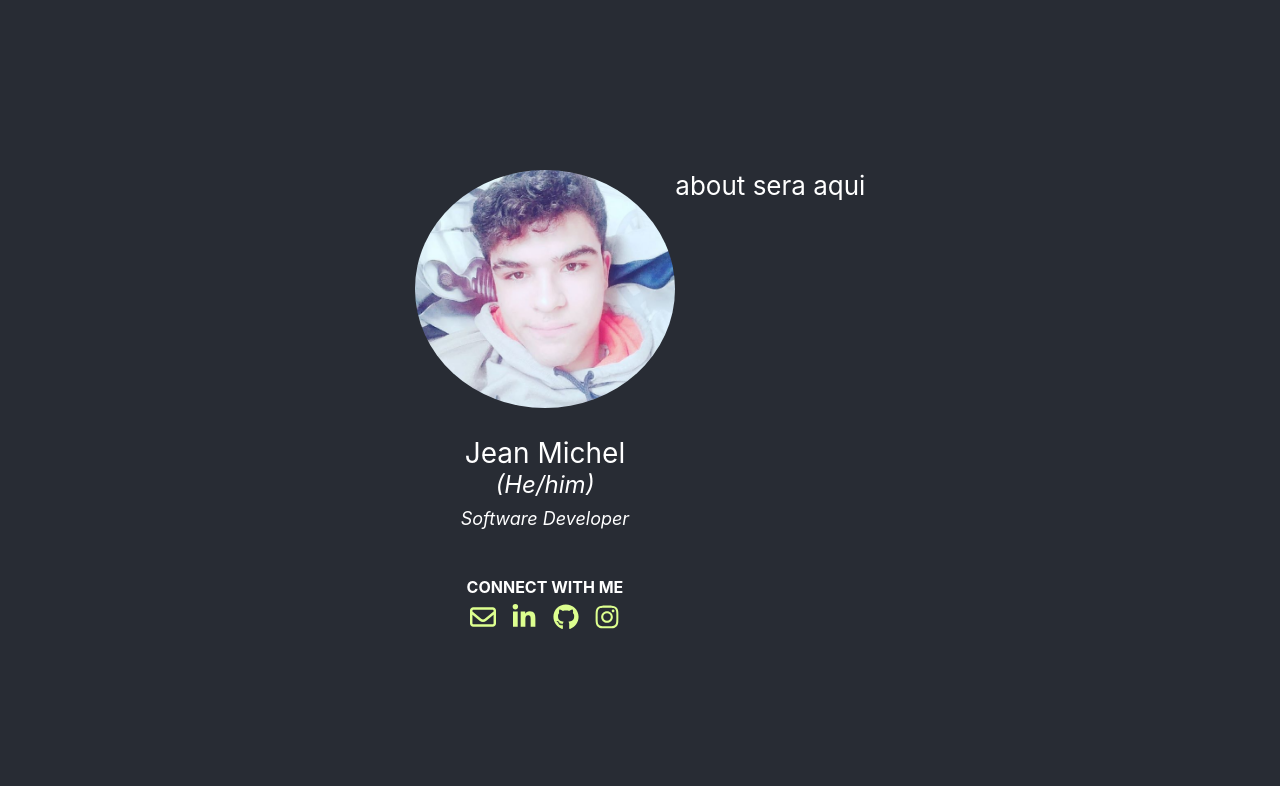
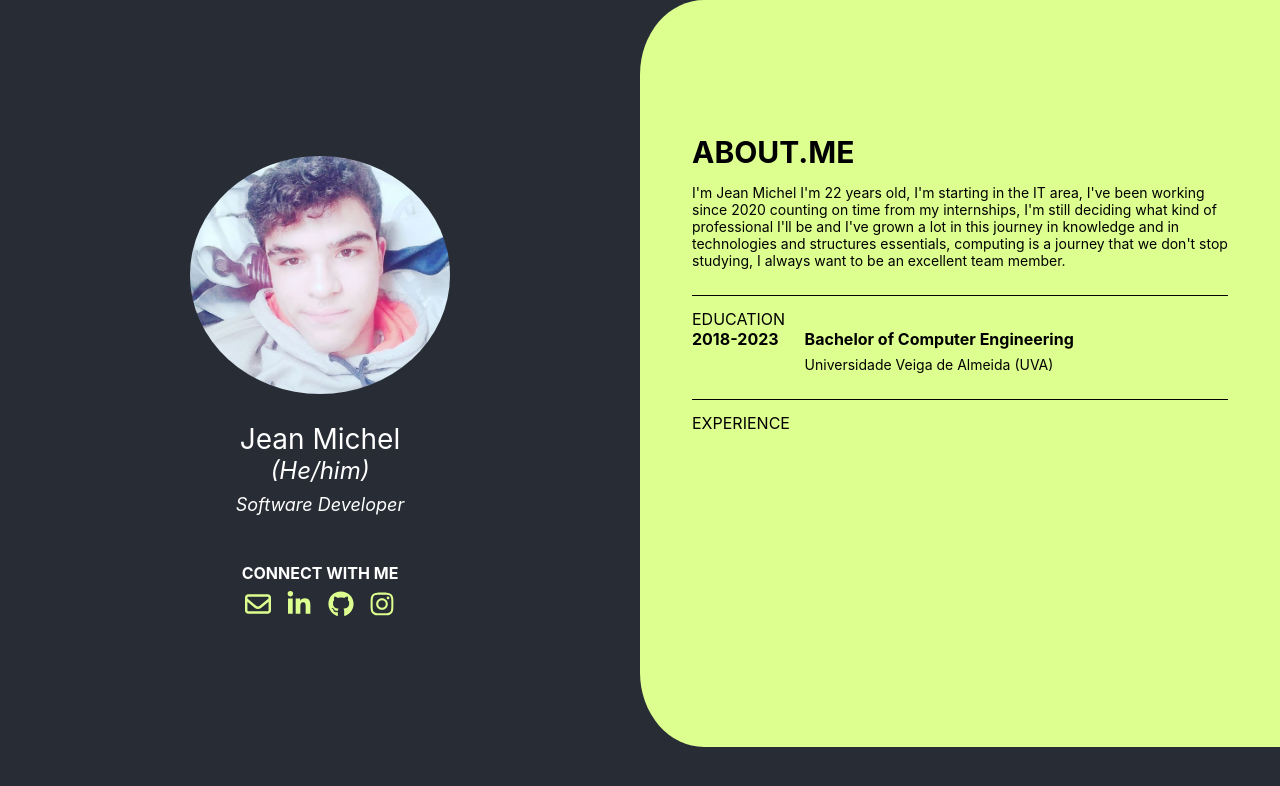
Before and after one commit to Gl1tch42/my-website-resume, a React (Create React App) app: page / in a window 1280 px wide. Shown: the top 786 px of the page. Built offline with nearby package versions, Linux system fonts and the light colour scheme.

Commit message:
feito ate agora

```diff
--- a/src/App.css
+++ b/src/App.css
@@ -5,13 +5,25 @@
   display: flex;
   flex-direction: column;
   align-items: center;
-  justify-content: center;
+  /* justify-content: center; */
   font-size: calc(10px + 2vmin);
   color: white;
+  flex-wrap:wrap
 }
 .conteiner {
   display: flex;
+  width: 100%;
 }
+
+@media (max-width: 850px){
+  .conteiner {
+    display: flex;
+    width: 100%;
+    flex-direction: column;
+  }
+
+}
+
 @keyframes App-logo-spin {
   from {
     transform: rotate(0deg);
--- a/src/App.js
+++ b/src/App.js
@@ -1,4 +1,3 @@
-import logo from './logo.svg';
 import './App.css';
 import Resume from './components/resume/resume';
 import Perfil from './components/perfil/perfil';
--- a/src/components/perfil/perfil.css
+++ b/src/components/perfil/perfil.css
@@ -1,14 +1,19 @@
 .perfil{
     font-family: -apple-system, BlinkMacSystemFont,'Roboto'
     sans-serif;
+
 }
 
 .content {
+    width: 50%;
     display: flex;
     flex-direction: column;
     align-items: center;
     font-family: -apple-system, BlinkMacSystemFont,'Roboto'
     sans-serif;
+    justify-content: center;
+    margin-top: 6em;
+    margin-bottom: 5em;
 }
 
 .img-perfil {
@@ -50,9 +55,16 @@
 }
 
 .contact-icons {
+    cursor: pointer;
     width: 1em;
     height: 1em;
     margin-right: 0.3em;
     margin-left: 0.3em;
     color: #ddff8f;
 }
+
+@media (max-width: 850px){
+    .content {
+      width: 100%;
+    }
+}
--- /dev/null
+++ b/src/components/resume/resume.css
@@ -0,0 +1,76 @@
+.content-resume {
+    width: 50%;
+    display: flex;
+    flex-direction: column;
+    font-family: -apple-system, BlinkMacSystemFont,'Roboto'
+    sans-serif;
+    background-color: #ddff8f;
+    color: #000000;
+    border-radius: 10% 0% 0% 10%;
+
+}
+.text-box {
+    margin-top: 4em;
+    margin-left: 2em;
+    margin-right: 2em;
+}
+.first-txt {
+    margin-top: 1em;
+    font-size: 30px;
+    font-weight: bold;
+}
+.regular-txt {
+    margin-top: 1em;
+    font-size: 14px;
+}
+
+
+.hr1 {
+    margin-top: 1em;
+    border: 0;
+    border-top: 1px solid #000000;
+}
+
+
+
+
+.education-title {
+    font-size: 16px;
+}
+
+.component-education {
+    display: flex;
+}
+
+.year {
+    font-size: 16px;
+    font-weight: bold;
+}
+
+.education-content {
+    margin-left: 1em;
+    display: flex;
+    flex-direction: column;
+}
+
+.corse-title {
+    font-size: 16px;
+    font-weight: bold;
+}
+
+.school-title {
+    font-size: 14px;
+    margin-top: 0.5em;
+}
+
+
+
+
+
+
+@media (max-width: 850px){
+    .content-resume {
+      width: 100%;
+      border-radius: 0% 0% 0% 0%;
+    }
+}
--- a/src/components/resume/resume.js
+++ b/src/components/resume/resume.js
@@ -1,9 +1,45 @@
 import React from 'react'
+import "./resume.css"
+
+let educationList = [
+    {
+        years: "2018-2023",
+        school: "Universidade Veiga de Almeida (UVA)",
+        corse: "Bachelor of Computer Engineering"
+    }
+];
 
 export default function Resume() {
     return (
-        <div>
-            about sera aqui
-        </div>
+        <div className="content-resume">
+            <div className="text-box">
+                <div className="first-txt">
+                    ABOUT.ME
+                </div>
+                <div className="regular-txt">I'm Jean Michel I'm 22 years old, I'm starting in the IT area, I've been working since 2020 counting on time from my internships, I'm still deciding what kind of professional I'll be and I've grown a lot in this journey in knowledge and in technologies and structures essentials, computing is a journey that we don't stop studying, I always want to be an excellent team member.</div>
+                <hr className="hr1"></hr>
+
+                <div className="education-title">
+                    EDUCATION
+                </div>
+                {
+                    educationList.map(e => {
+                        return (<div className="component-education">
+                            <div className="year">
+                                {e.years}
+                            </div>
+                            <div className="education-content">
+                                <div className="corse-title">{e.corse}</div>
+                                <div className="school-title">{e.school}</div>
+                            </div>
+                        </div>)
+                    })
+                }
+                <hr className="hr1"></hr>
+                <div className="education-title">
+                    EXPERIENCE
+                </div>
+            </div>
+        </div >
     )
 }
```
